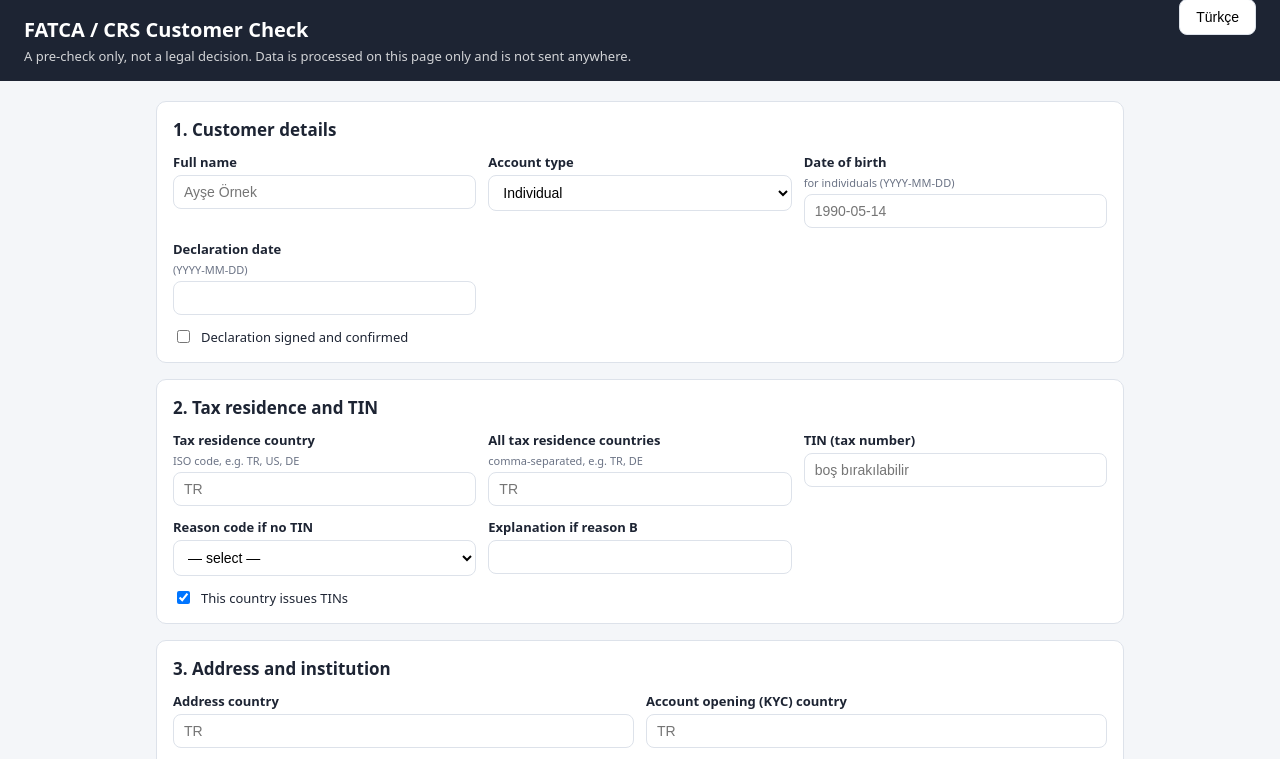
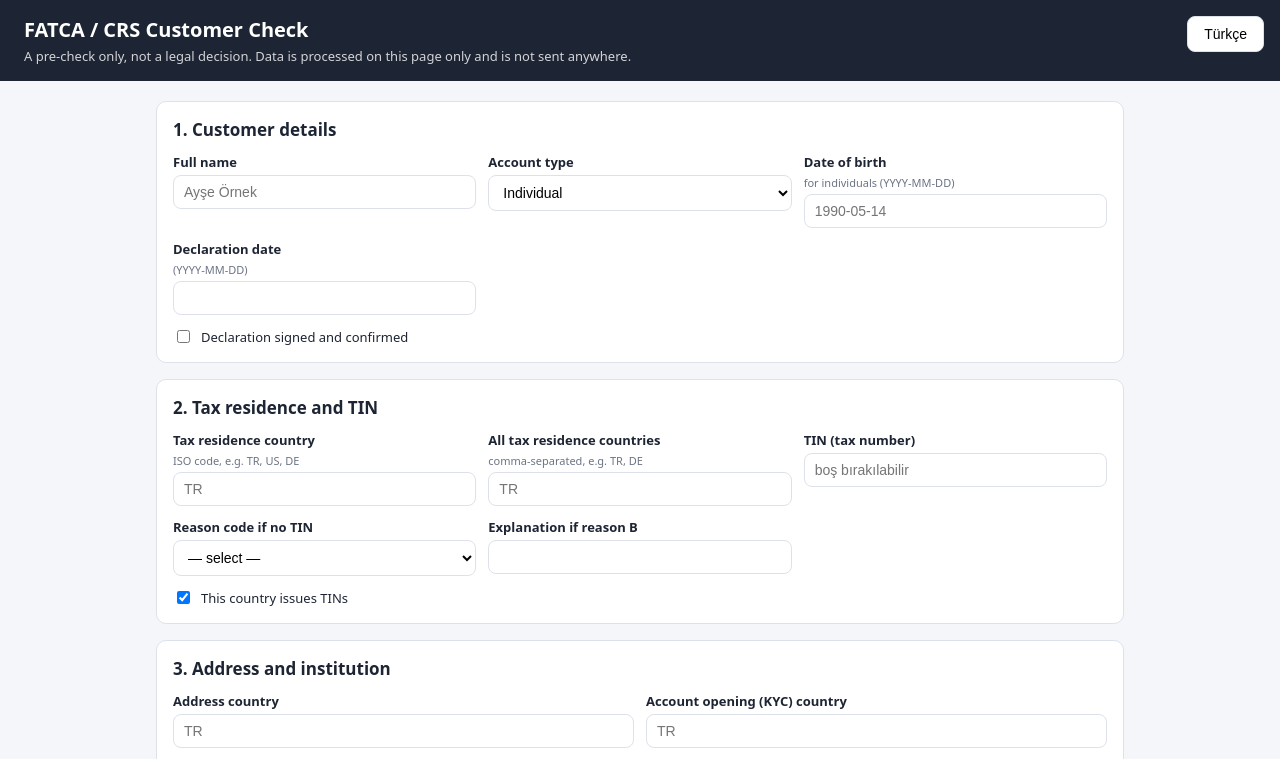
Before and after one commit to berkehanbudak1-byte/fatca-crs-kontrol, a plain HTML site: page FATCA-CRS-Kontrol.html in a window 1280 px wide. Both pictures are taken after a click on the button "English". Shown: the top 759 px of the page. Drawn offline with Linux system fonts and the light colour scheme.

Commit message:
Fix local date handling and header layout
- Use local calendar date instead of UTC for default/sample declaration date,
  avoiding false 'future date' errors between 00:00 and 03:00 in Turkey.
- Position the language toggle absolutely in the header so it does not
  overlap the title on narrow screens.
- Correct comment: COUNTRY_TABLE is empty in this version.

https://claude.ai/code/session_01VYTeJbLmzwuub6LhynQc3L

```diff
--- a/FATCA-CRS-Kontrol.html
+++ b/FATCA-CRS-Kontrol.html
@@ -9,7 +9,7 @@
           --err:#c0392b; --warn:#b7791f; --man:#2b6cb0; --ok:#2f855a; }
   * { box-sizing: border-box; }
   body { margin:0; font-family: system-ui, "Segoe UI", Arial, sans-serif; background:var(--bg); color:var(--ink); }
-  header { background:#1d2433; color:#fff; padding:16px 24px; }
+  header { position:relative; background:#1d2433; color:#fff; padding:16px 24px; }
   header h1 { margin:0; font-size:20px; }
   header p { margin:4px 0 0; font-size:13px; opacity:.8; }
   main { max-width:1000px; margin:20px auto; padding:0 16px; display:grid; gap:16px; }
@@ -44,7 +44,7 @@
 <body>
 <header>
   <h1>FATCA / CRS Müşteri Kontrolü</h1>
-  <button type="button" id="lang" style="float:right;margin-top:-44px">English</button>
+  <button type="button" id="lang" style="position:absolute;right:16px;top:16px">English</button>
   <p>Ön kontroldür, hukuki karar değildir. Veriler yalnızca bu sayfada işlenir, hiçbir yere gönderilmez.</p>
 </header>
 
@@ -207,7 +207,7 @@ function validateFatca(form) {
 }
 
 // ===== CRS (OECD) — C1–C7 =====
-// Ülke TIN kontrolü: yukarıdaki tin-rules bloğundaki 142 ülke tablosunu kullanır.
+// Ülke TIN kontrolü: tin-rules bloğundaki COUNTRY_TABLE kullanılır (bu sürümde boş).
 // Tabloda olmayan ülke (ör. TR) için TIN elle kontrol edilir.
 function tinCountryCheck(code, tin) {
   if (!COUNTRY_TABLE.some((c) => c.code === code)) return null;
@@ -586,8 +586,15 @@ function render(out) {
   box.appendChild(det);
 }
 
+// Yerel tarih (YYYY-MM-DD). toISOString() UTC verir; Türkiye'de gece 00:00–03:00 arası bir gün geriden gelir.
+function localToday() {
+  const d = new Date();
+  const p = (n) => String(n).padStart(2, "0");
+  return `${d.getFullYear()}-${p(d.getMonth() + 1)}-${p(d.getDate())}`;
+}
+
 function run() {
-  const today = new Date().toISOString().slice(0, 10);
+  const today = localToday();
   const v = readValues();
   if (!v.declarationDate) v.declarationDate = today;
   render(ENGINE.check(v, today));
@@ -595,7 +602,7 @@ function run() {
 
 const SAMPLE = {
   fullName: "Ayşe Örnek", accountHolderType: "individual", dateOfBirth: "1990-05-14",
-  declarationDate: new Date().toISOString().slice(0, 10), signed: true,
+  declarationDate: localToday(), signed: true,
   residenceCountry: "TR", taxResidences: "TR", tin: "12345678901", noTinReason: "", noTinExplanation: "",
   countryIssuesTin: true, addressCountry: "TR", kycCountry: "TR",
   isPoBox: false, careOf: false, soleAddress: false,
```
